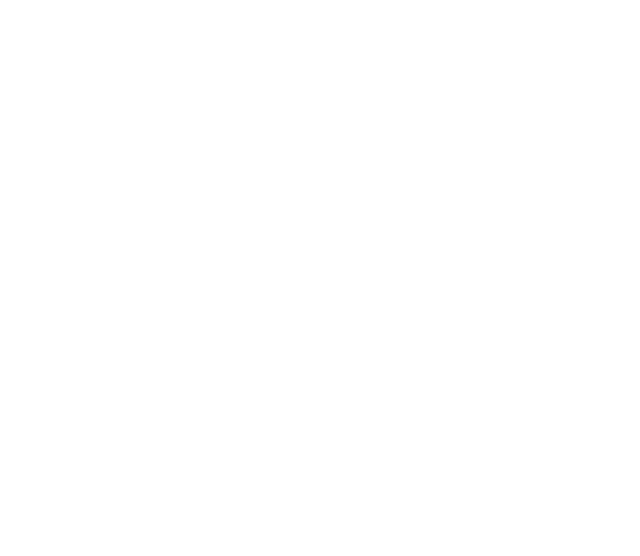
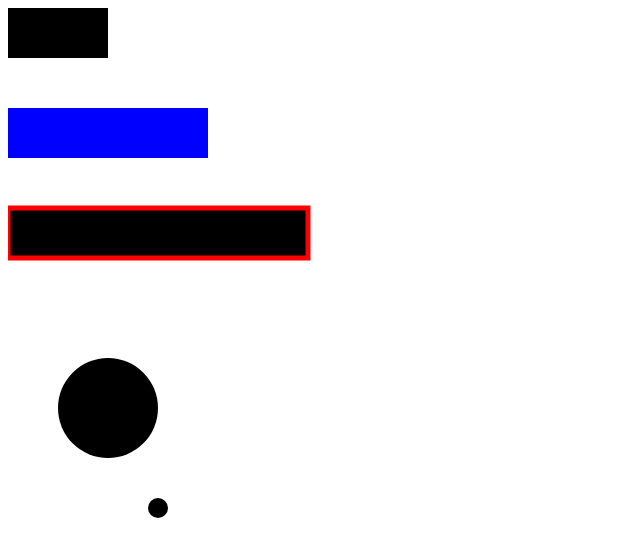
Before and after one commit to javelinsman/d3-practice-session, a plain HTML site: page index.html in a window 1280 px wide. Shown: the whole page, without its empty margins (0-640 px from the left). Drawn offline with nearby package versions, Linux system fonts and the light colour scheme.

Commit message:
playing with SVG

```diff
--- a/index.html
+++ b/index.html
@@ -11,7 +11,15 @@
     <!-- <link rel="icon" href="images/favicon.png" /> -->
   </head>
 
-  <body>
+  <body style="background-color: white;">
+    <svg height="1000" width="1000">
+      <rect x="0" y="0" width="100" height="50"></rect>
+      <rect x="0" y="100" width="200" height="50" style="fill: blue"></rect>
+      <rect x="0" y="200" width="300" height="50" style="stroke: red; stroke-width: 5px"></rect>
+      <circle cx="100" cy="400" r="50"></circle>
+      <circle cx="150" cy="500" r="10"></circle>
+    </svg>
+
     <script src="https://d3js.org/d3.v5.min.js"></script>
     <script src="main.js"></script>
   </body>
```
